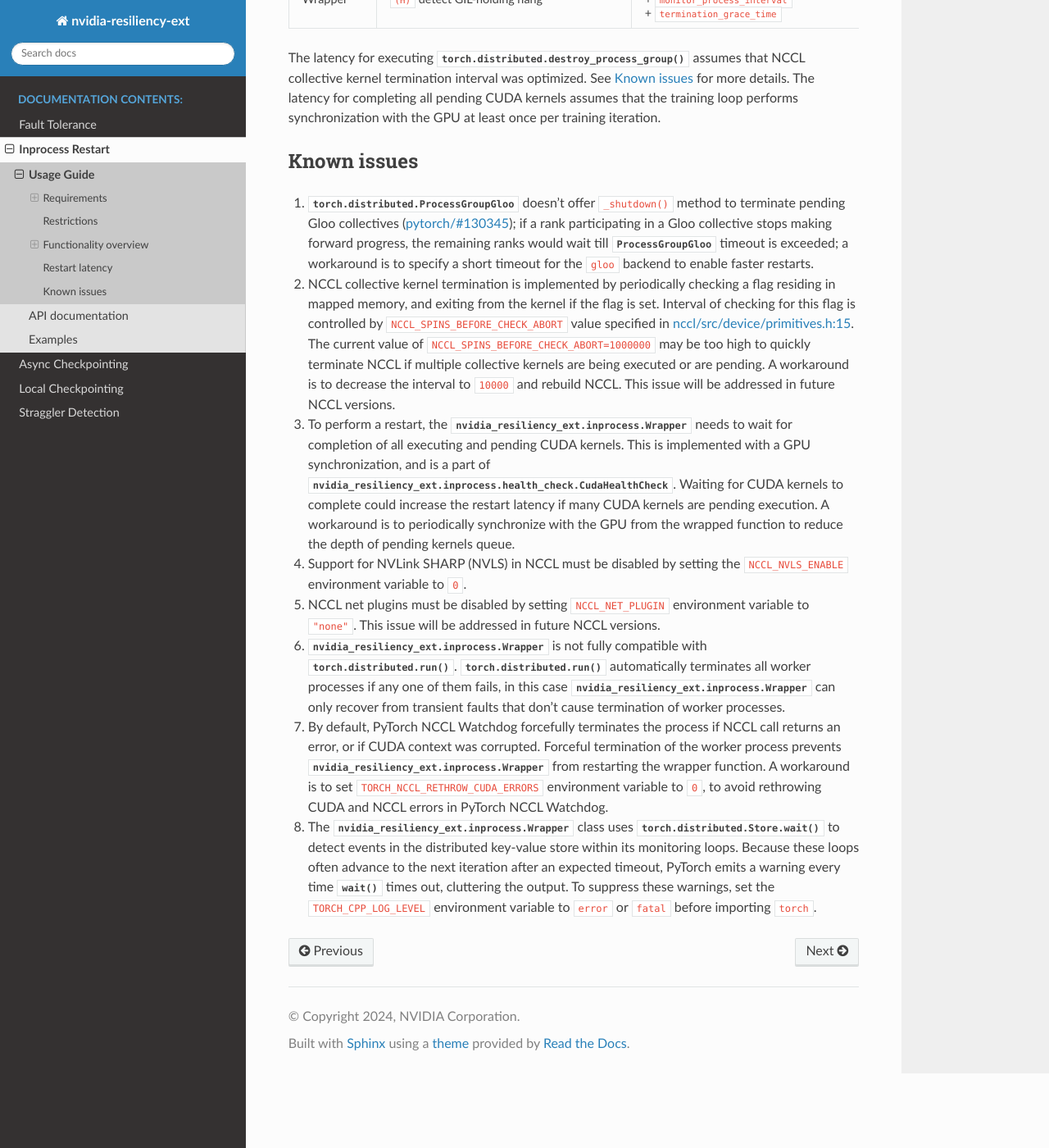
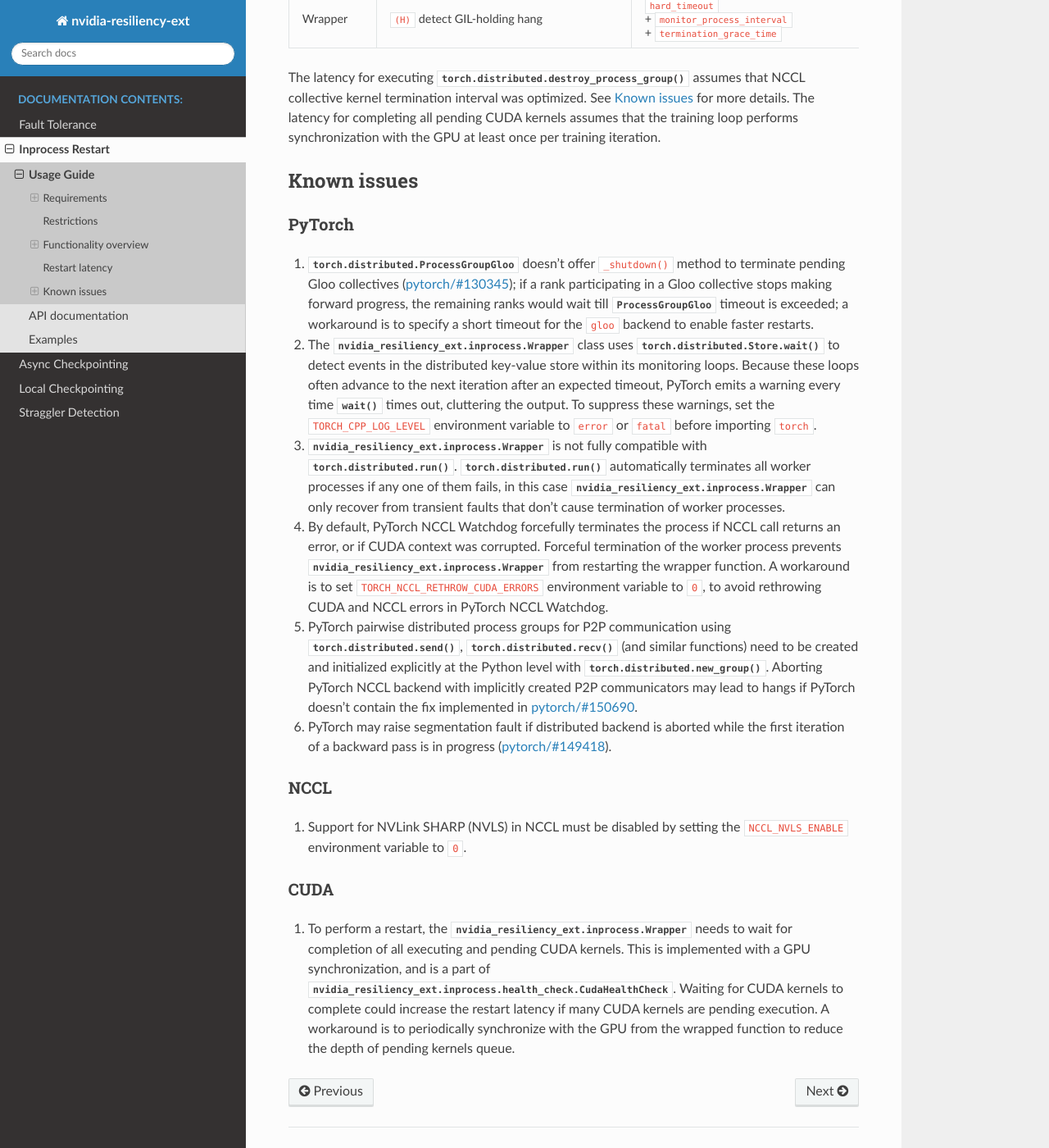
Before and after one commit to NVIDIA/nvidia-resiliency-ext, a Sphinx documentation site: the page built from docs/source/inprocess/usage_guide.rst, in a window 1280 px wide and 1400 px high, scrolled down 9793 px. Shown: the whole window at 82% size. Built offline with Sphinx 7.4.7 and the Read the Docs theme 3.1.0, drawn with Linux system fonts in a browser that asks for light colours; pages that are not in the unit, such as notebooks, are missing from menus; some of the changed text lies outside the part shown.

Commit message:
Inprocess: NCCL 2.26.2 is required, update description of Progress Watchdog, and the Known Issues section

```diff
--- a/docs/source/inprocess/usage_guide.rst
+++ b/docs/source/inprocess/usage_guide.rst
@@ -10,11 +10,12 @@
 
 Requirements
 ------------
-In-process restart functionality requires `PyPI PyTorch
-<https://pypi.org/project/torch/>`_ v2.5.1 through v2.6.0 or `PyTorch NGC
-Container <https://catalog.ngc.nvidia.com/orgs/nvidia/containers/pytorch>`_
-versions 24.07 through 24.10. For further limitations and compatibility
-details, refer to the :ref:`Known issues <known_issues>` section.
+In-process restart functionality requires
+`PyTorch <https://pypi.org/project/torch/>`_ v2.5.1 or higher
+and
+`NCCL <https://github.com/NVIDIA/nccl>`_ v2.26.2 or higher
+For further limitations and compatibility details, refer to the :ref:`Known
+issues <known_issues>` section.
 
 Requirements for the wrapped function
 ~~~~~~~~~~~~~~~~~~~~~~~~~~~~~~~~~~~~~
@@ -440,9 +441,12 @@
 
 Progress Watchdog
 ^^^^^^^^^^^^^^^^^
-The Monitor Thread runs as a separate :py:class:`threading.Thread` and is
-responsible for issuing automatic heartbeats and receiving manual heartbeats to
-track the workload's progress.
+The Progress Watchdog runs as a separate :py:class:`threading.Thread` and is
+responsible for issuing automatic heartbeats to check if the main thread of the
+Python interpreter keeps executing new bytecode instructions and receiving,
+optional, manual heartbeats from the workload to track its progress. Refer to
+:ref:`Reporting progress <reporting_progress>` for more details about automatic
+and manual heartbeats.
 
 The execution interval is governed by the ``progress_watchdog_interval``
 parameter of the :py:class:`Wrapper`. The execution involves only the
@@ -520,7 +524,10 @@
 
 Known issues
 ------------
-1. :py:class:`torch.distributed.ProcessGroupGloo` doesn't offer ``_shutdown()``
+
+PyTorch
+~~~~~~~
+#. :py:class:`torch.distributed.ProcessGroupGloo` doesn't offer ``_shutdown()``
    method to terminate pending Gloo collectives (`pytorch/#130345
    <https://github.com/pytorch/pytorch/issues/130345>`_); if a rank
    participating in a Gloo collective stops making forward progress, the
@@ -528,50 +535,50 @@
    exceeded; a workaround is to specify a short timeout for the ``gloo``
    backend to enable faster restarts.
 
-2. NCCL collective kernel termination is implemented by periodically checking a
-   flag residing in mapped memory, and exiting from the kernel if the flag is
-   set. Interval of checking for this flag is controlled by
-   ``NCCL_SPINS_BEFORE_CHECK_ABORT`` value specified in
-   `nccl/src/device/primitives.h:15
-   <https://github.com/NVIDIA/nccl/blob/2ea4ee94bfb04c886c79ccae60ac9961000fdee2/src/device/primitives.h#L15>`_.
-   The current value of ``NCCL_SPINS_BEFORE_CHECK_ABORT=1000000`` may be too
-   high to quickly terminate NCCL if multiple collective kernels are being
-   executed or are pending. A workaround is to decrease the interval to
-   ``10000`` and rebuild NCCL. This issue will be addressed in future NCCL
-   versions.
+#. The :py:class:`nvidia_resiliency_ext.inprocess.Wrapper` class uses
+   :py:meth:`torch.distributed.Store.wait` to detect events in the distributed
+   key-value store within its monitoring loops. Because these loops often
+   advance to the next iteration after an expected timeout, PyTorch emits a
+   warning every time :py:meth:`wait` times out, cluttering the output. To
+   suppress these warnings, set the ``TORCH_CPP_LOG_LEVEL`` environment
+   variable to ``error`` or ``fatal`` before importing ``torch``.
 
-3. To perform a restart, the :py:class:`nvidia_resiliency_ext.inprocess.Wrapper` needs to wait for
+#. :py:class:`nvidia_resiliency_ext.inprocess.Wrapper` is not fully compatible with
+   :py:func:`torch.distributed.run`. :py:func:`torch.distributed.run`
+   automatically terminates all worker processes if any one of them fails, in
+   this case :py:class:`nvidia_resiliency_ext.inprocess.Wrapper` can only recover from transient
+   faults that don't cause termination of worker processes.
+
+#. By default, PyTorch NCCL Watchdog forcefully terminates the process if NCCL
+   call returns an error, or if CUDA context was corrupted. Forceful
+   termination of the worker process prevents :py:class:`nvidia_resiliency_ext.inprocess.Wrapper`
+   from restarting the wrapper function. A workaround is to set
+   ``TORCH_NCCL_RETHROW_CUDA_ERRORS`` environment variable to ``0``, to avoid
+   rethrowing CUDA and NCCL errors in PyTorch NCCL Watchdog.
+
+#. PyTorch pairwise distributed process groups for P2P communication using
+   :py:func:`torch.distributed.send`, :py:func:`torch.distributed.recv` (and
+   similar functions) need to be created and initialized explicitly at the
+   Python level with :py:func:`torch.distributed.new_group`. Aborting PyTorch
+   NCCL backend with implicitly created P2P communicators may lead to hangs if
+   PyTorch doesn't contain the fix implemented in `pytorch/#150690
+   <https://github.com/pytorch/pytorch/pull/150690>`_.
+
+#. PyTorch may raise segmentation fault if distributed backend is aborted while
+   the first iteration of a backward pass is in progress (`pytorch/#149418
+   <https://github.com/pytorch/pytorch/issues/149418>`_).
+
+NCCL
+~~~~
+#. Support for NVLink SHARP (NVLS) in NCCL must be disabled by setting the
+   ``NCCL_NVLS_ENABLE`` environment variable to ``0``.
+
+CUDA
+~~~~
+#. To perform a restart, the :py:class:`nvidia_resiliency_ext.inprocess.Wrapper` needs to wait for
    completion of all executing and pending CUDA kernels. This is implemented
    with a GPU synchronization, and is a part of
    :py:class:`nvidia_resiliency_ext.inprocess.health_check.CudaHealthCheck`. Waiting for CUDA kernels
    to complete could increase the restart latency if many CUDA kernels are
    pending execution. A workaround is to periodically synchronize with the GPU
    from the wrapped function to reduce the depth of pending kernels queue.
-
-4. Support for NVLink SHARP (NVLS) in NCCL must be disabled by setting the
-   ``NCCL_NVLS_ENABLE`` environment variable to ``0``.
-
-5. NCCL net plugins must be disabled by setting ``NCCL_NET_PLUGIN`` environment
-   variable to ``"none"``. This issue will be addressed in future NCCL
-   versions.
-
-6. :py:class:`nvidia_resiliency_ext.inprocess.Wrapper` is not fully compatible with
-   :py:func:`torch.distributed.run`. :py:func:`torch.distributed.run`
-   automatically terminates all worker processes if any one of them fails, in
-   this case :py:class:`nvidia_resiliency_ext.inprocess.Wrapper` can only recover from transient
-   faults that don't cause termination of worker processes.
-
-7. By default, PyTorch NCCL Watchdog forcefully terminates the process if NCCL
-   call returns an error, or if CUDA context was corrupted. Forceful
-   termination of the worker process prevents :py:class:`nvidia_resiliency_ext.inprocess.Wrapper`
-   from restarting the wrapper function. A workaround is to set
-   ``TORCH_NCCL_RETHROW_CUDA_ERRORS`` environment variable to ``0``, to avoid
-   rethrowing CUDA and NCCL errors in PyTorch NCCL Watchdog.
-
-8. The :py:class:`nvidia_resiliency_ext.inprocess.Wrapper` class uses
-   :py:meth:`torch.distributed.Store.wait` to detect events in the distributed
-   key-value store within its monitoring loops. Because these loops often
-   advance to the next iteration after an expected timeout, PyTorch emits a
-   warning every time :py:meth:`wait` times out, cluttering the output. To
-   suppress these warnings, set the ``TORCH_CPP_LOG_LEVEL`` environment
-   variable to ``error`` or ``fatal`` before importing ``torch``.
```
Also changed, not shown: README.md (+2 -2 lines).
